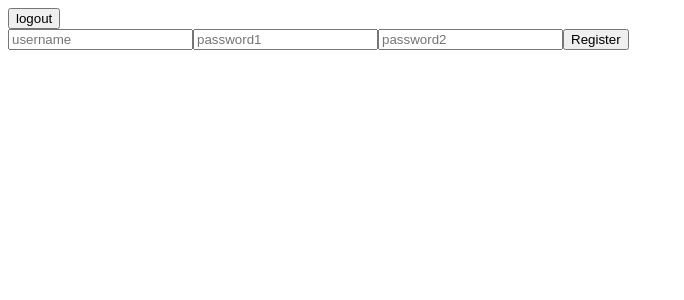
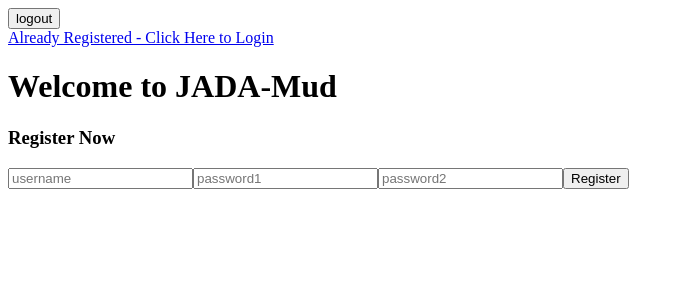
Before and after one commit to angeltorgon/bwcs23-jada, a React (Create React App) app in the folder jada/: page / in a window 1280 px wide. Shown: the top 300 px of the page, without its empty margins (0-684 px from the left). Built offline with nearby package versions, Linux system fonts and the light colour scheme.

Commit message:
Fixed Routing and Added More Links for Navigation

```diff
--- a/jada/src/Components/Auth/login.js
+++ b/jada/src/Components/Auth/login.js
@@ -1,5 +1,6 @@
 import React, {useState} from 'react';
 import axios from 'axios'
+import {Link} from 'react-router-dom'
 
 const Login = (props) => {
 
@@ -34,6 +35,9 @@ const Login = (props) => {
 
     return (
         <div>
+            <Link to='/'>Don't have an Account - Click Here to Register</Link>
+            <h1>Welcome to JADA-MUD</h1>
+            <h3>Login</h3>
             <form onSubmit={signup}>
                 <input type='text' value={user.username} name='username' onChange={handleChanges} placeholder='username' />
                 <input type='password' value={user.password1} name='password' onChange={handleChanges} placeholder='password'/>
--- a/jada/src/Components/Auth/register.js
+++ b/jada/src/Components/Auth/register.js
@@ -1,5 +1,6 @@
 import React, { useState } from 'react';
 import axios from 'axios'
+import {Link} from 'react-router-dom'
 
 const Register = (props) => {
 
@@ -36,6 +37,9 @@ const Register = (props) => {
 
     return (
         <div>
+            <Link to='/login'>Already Registered - Click Here to Login</Link>
+            <h1> Welcome to JADA-Mud </h1>
+            <h3> Register Now </h3>
             <form onSubmit={signup}>
                 <input type='text' value={user.username} name='username' onChange={handleChanges} placeholder='username' />
                 <input type='password' value={user.password1} name='password1' onChange={handleChanges} placeholder='password1'/>
--- a/jada/src/Components/Navbar.js
+++ b/jada/src/Components/Navbar.js
@@ -1,4 +1,5 @@
 import React from 'react';
+import {withRouter} from 'react-router'
 
 const Navbar = (props) => {
 
@@ -14,4 +15,4 @@ const Navbar = (props) => {
     );
 };
 
-export default Navbar;
+export default withRouter(Navbar);
```
